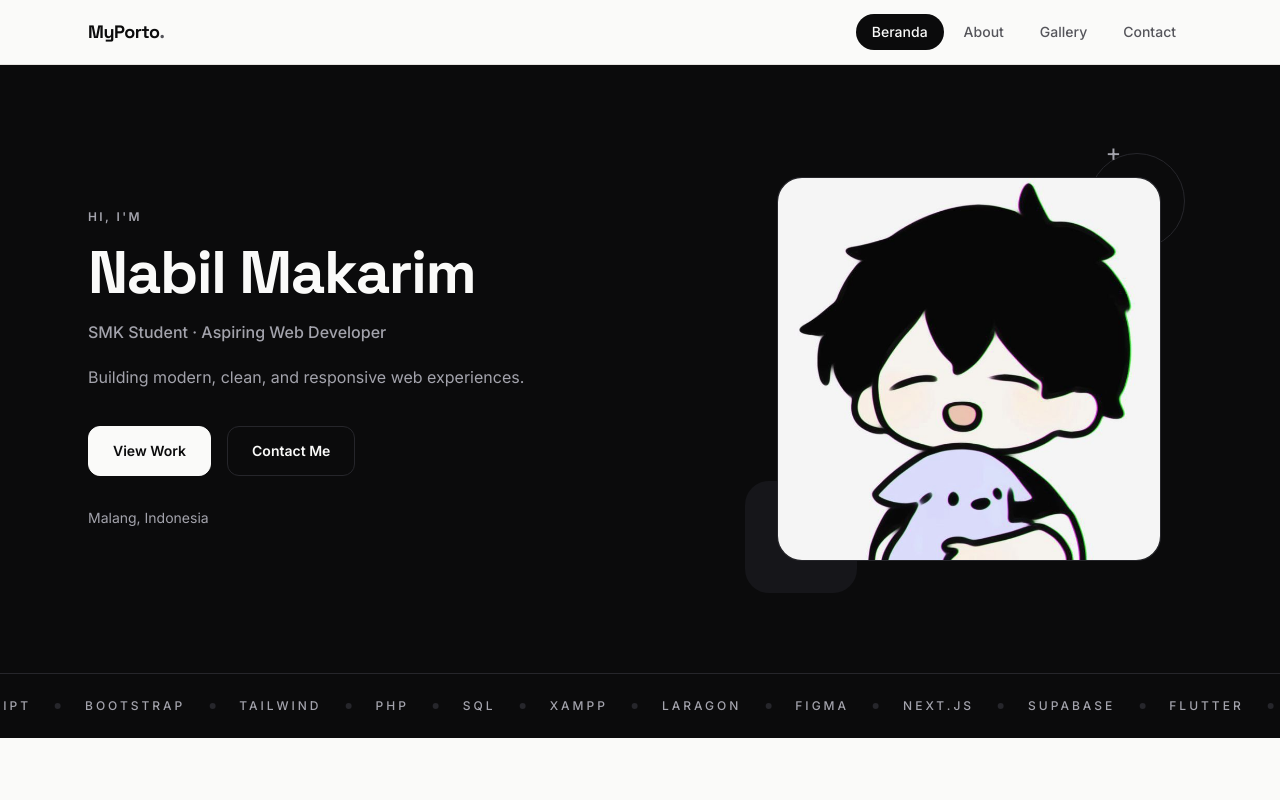
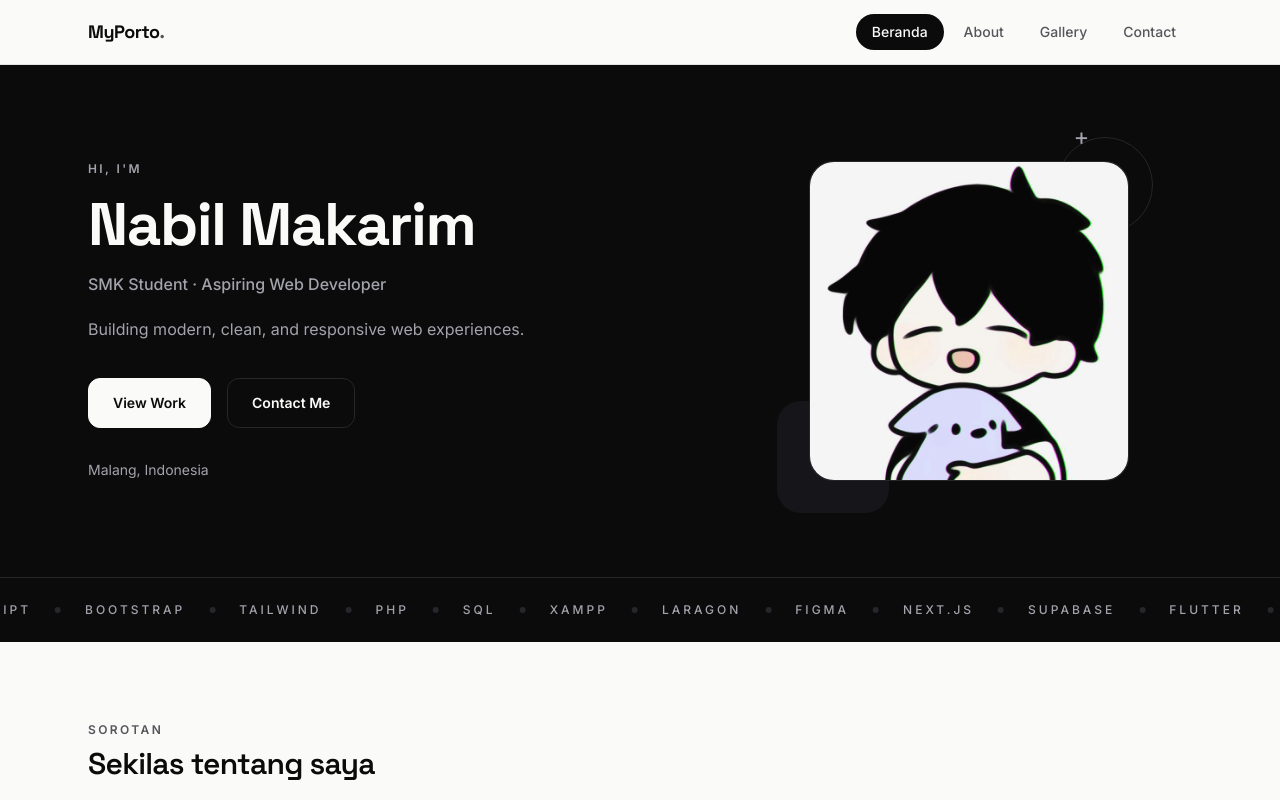
Before and after one commit to nbl-mkr/portfolio-next, a Next.js app: page / in a window 1280 px wide. Shown: the top 800 px of the page. Built offline with nearby package versions, Linux system fonts and the light colour scheme.

Commit message:
update home components

```diff
--- a/src/components/home/HeroSection.tsx
+++ b/src/components/home/HeroSection.tsx
@@ -7,7 +7,7 @@ export default function HeroSection() {
   return (
     <section className="bg-ink text-paper">
       <HeroSpotlight>
-        <div className="mx-auto grid max-w-6xl gap-14 px-6 py-20 md:grid-cols-[1.15fr_0.85fr] md:items-center md:py-28">
+        <div className="mx-auto grid max-w-6xl gap-14 px-6 py-20 md:grid-cols-[1.15fr_0.85fr] md:items-center md:py-24">
           <div>
             <p className="text-xs font-semibold uppercase tracking-[0.2em] text-muteddark">
               Hi, I&apos;m
@@ -39,7 +39,7 @@ export default function HeroSection() {
               {profile.city}
             </p>
           </div>
-        <div className="relative mx-auto w-full max-w-sm">
+          <div className="relative mx-auto w-full max-w-xs">
             <div aria-hidden className="absolute -right-6 -top-6 h-24 w-24 rounded-full border border-linedark" />
             <div aria-hidden className="absolute -bottom-8 -left-8 h-28 w-28 rounded-3xl bg-coal" />
             <span aria-hidden className="absolute -top-10 right-10 text-2xl text-muteddark">+</span>
```
Lines whose indentation alone changed are shown as unchanged.
